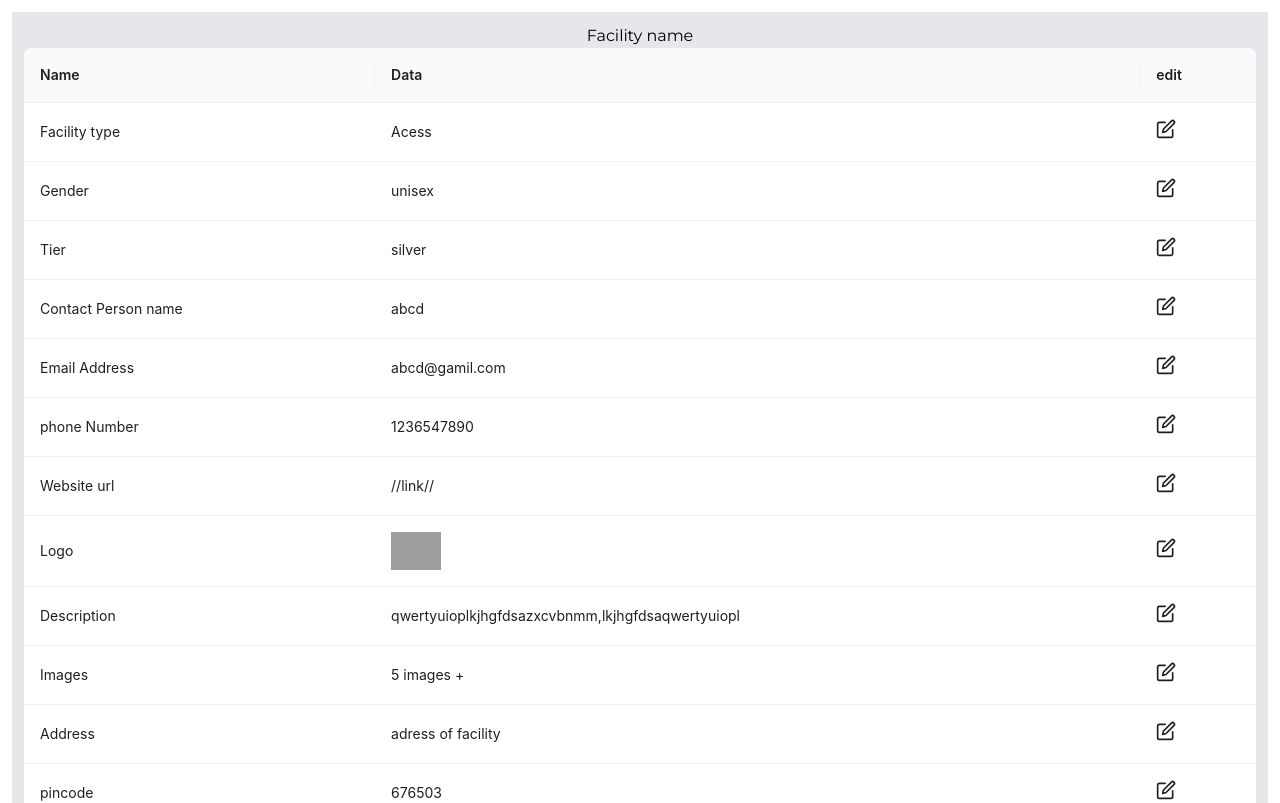
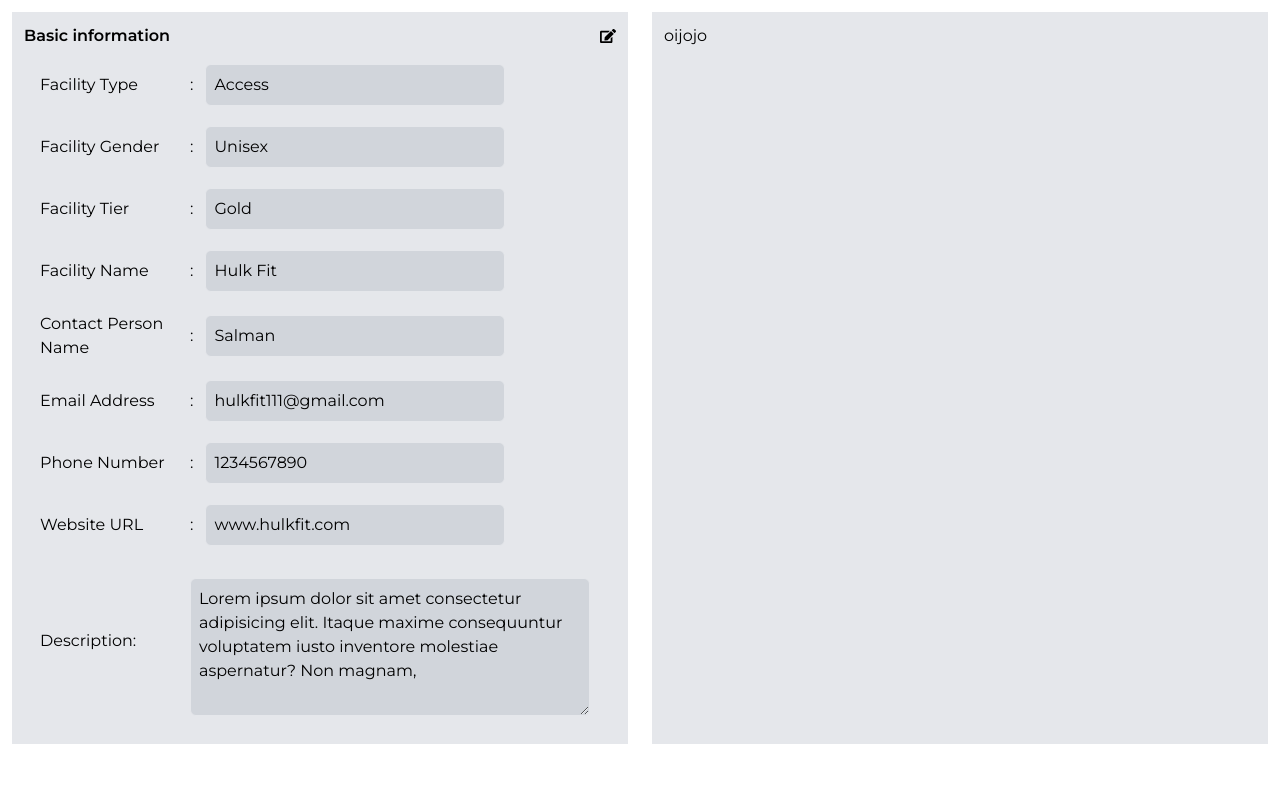
Before and after one commit to Salmanul-faris1696/OnlyPass, a React (Vite) app in the folder Frontend/: page /FacilitiesDetails in a window 1280 px wide. Shown: the top 803 px of the page. Built offline with nearby package versions, Linux system fonts and the light colour scheme; grey boxes are pictures that could not be loaded.

Commit message:
basic info-form connected to backend

```diff
--- a/Frontend/src/Dashboard/Pages/Equipments.tsx
+++ b/Frontend/src/Dashboard/Pages/Equipments.tsx
@@ -89,7 +89,7 @@ const Equipments: React.FC = () => {
     try {
       // if (info.file.status === 'done') {
         const imageUrl = info.file;
-        console.log({imageUrl});
+        console.log({"suiii":info});
 
         setNewEquipmentImage(imageUrl);
       // }
--- a/Frontend/src/Dashboard/Pages/FacilitiesDetails.tsx
+++ b/Frontend/src/Dashboard/Pages/FacilitiesDetails.tsx
@@ -1,152 +1,110 @@
-import React from 'react'
+import { Form, Input } from "antd";
+import { FaEdit } from "react-icons/fa";
 
-import { Space, Table, Tag } from 'antd';
-import type { TableProps } from 'antd';
-import { FiEdit } from 'react-icons/fi';
-
-
-interface DataType {
-  key: number;
-  name: string;
-  data: string | JSX.Element;
-
-}
-
-const columns: TableProps<DataType>['columns'] = [
+const data = [
   {
-    title: 'Name',
-    dataIndex: 'name',
-    key: 'name',
-    render: (text) => <a>{text}</a>,
+    id: 1,
+    label: "Facility Type ",
+    input: "Access",
   },
   {
-    title: 'Data',
-    dataIndex: 'data',
-    key: 'data',
-
-  },
-
-
-  {
-    title: 'edit',
-    key: 'edit',
-    render: (_, record) => (
-      <Space size="middle">
-        <a><FiEdit size={20}/></a>
-      </Space>)
-  },
-];
-
-
-
-const data: DataType[] = [
-  {
-    key: 1,
-    name: 'Facility type',
-    data:"Acess"
+    id: 2,
+    label: " Facility Gender ",
+    input: "Unisex",
   },
   {
-    key: 2,
-    name: 'Gender',
-    data:"unisex"
-
+    id: 3,
+    label: "Facility Tier ",
+    input: "Gold",
   },
   {
-    key:3,
-    name:"Tier",
-    data:"silver"
+    id: 4,
+    label: "Facility Name ",
+    input: "Hulk Fit",
   },
   {
-    key:4,
-    name:"Contact Person name",
-    data:"abcd"
+    id: 5,
+    label: "Contact Person Name ",
+    input: "Salman",
   },
   {
-    key:5,
-    name:"Email Address",
-    data:"abcd@gamil.com"
+    id:6 ,
+    label: "Email Address",
+    input: "hulkfit111@gmail.com",
   },
   {
-    key:6,
-    name:"phone Number",
-    data:"1236547890"
+    id:7 ,
+    label: "Phone Number",
+    input: "1234567890",
   },
   {
-    key:7,
-    name:"Website url",
-    data:"//link//"
+    id: 8,
+    label: "Website URL",
+    input: "www.hulkfit.com",
   },
-  {
-    key:8,
-    name:"Logo",
-    data: <img src="url_to_logo_imaghttps://imgs.search.brave.com/FiqsQ9uVBfHgu_AHZRUB152nOyn4d2l75v-v8YrfDYU/rs:fit:500:0:0/g:ce/aHR0cHM6Ly9tZWRp/YS5nZXR0eWltYWdl/cy5jb20vaWQvMTMx/NjU5MDQxMS92ZWN0/b3IvbS1sb2dvLWRl/c2lnbi5qcGc_cz02/MTJ4NjEyJnc9MCZr/PTIwJmM9OFI5YWcy/TVNQZ2dGY2NBQ3JP/cU8zOVB1ZlVOMy1q/bkg4QVJUZ2ZaNlY5/Zz0e" alt="Logo" style={{ maxWidth: '50px', maxHeight: '50px' }} />  },
-  {
-    key:9,
-    name:"Description",
-    data:"qwertyuioplkjhgfdsazxcvbnmm,lkjhgfdsaqwertyuiopl"
-  },
-  {
-    key:10,
-    name:"Images",
-    data:" 5 images +"
-  },{
-    key:11,
-    name:"Address",
-    data:"adress of facility "
-  },
-  {
-    key:12,
-    name:"pincode",
-    data:"676503"
-  },
-  {
-    key:13,
-    name:"Country",
-    data:"India"
-  },
-  {
-    key:14,
-    name:"State",
-    data:"Kerala"
-  },
-  {
-    key:15,
-    name:"Map-Link",
-    data:"Latitude , longitude"
-  },
-  {
-    key:16,
-    name:"Tier",
-    data:"silver"
-  },
-  {
-    key:1,
-    name:"Amenities",
-    data:"parking , locker-room , shower , towel , wifi "
-  },
-
 
 
 ];
 
-
 const FacilitiesDetails = () => {
   return (
-    <div>
-        <div className='bg-gray-200 p-3 m-3' >
-
-        <div className=' flex justify-center'>
-            Facility name
+    <div className="md:flex ">
+      <div className="m-3 p-3  bg-gray-200 md:w-[50%]">
+        <div className="basic_info flex justify-between items-center font-semibold">
+          <div>
+            <h1>Basic information</h1>
+          </div>
+          <div>
+            <FaEdit />
+          </div>
         </div>
 
-        <div>
-        <Table columns={columns  }  dataSource= {data}  pagination={{ pageSize: 30 }} />
+        {data.map((item) => (
+          <div key={item.id} className="Basic_info_detail mt-3  flex items-center m-3 p-1">
+            {/* <Form labelCol={{ span: 4 }} wrapperCol={{ span: 3 }}>
+              <div>
+                <div>
+
+                </div>
+              </div>
+              <Form.Item label={item.label} className="">
+                <Input disabled value={item.input} />
+              </Form.Item>
+            </Form> */}
+            <div className="label w-[150px]">
+              <h1>
+                {item.label}
+              </h1>
+
+            </div>
+            <div className="input flex gap-3 items-center">
+            :<input type="text" value={item.input} disabled className="border rounded-md p-2 bg-gray-300 w-[300px]"/>
+
+            </div>
+          </div>
+        ))}
+
+        <div className="description md:flex m-3 p-1 items-center">
+          <div className=" md:w-[150px] w-[10px]">
+            <h1>Description:</h1>
+          </div>
+          <div className="md:flex  md:gap-3 ">
+            <textarea name="" value={"Lorem ipsum dolor sit amet consectetur adipisicing elit. Itaque maxime consequuntur voluptatem iusto inventore molestiae aspernatur? Non magnam, "}  id="" cols={45} rows={5} className="border rounded-md  p-2 bg-gray-300 md:w-[400px] mt-3 "></textarea>
+
+          </div>
+        </div>
+
+        <div className="Logo">
+
 
         </div>
-        </div>
+      </div>
 
+      <div className="section-2 bg-gray-200 m-3 p-3 w-[50%]">
+oijojo
+      </div>
     </div>
-  )
-}
+  );
+};
 
-export default FacilitiesDetails
+export default FacilitiesDetails;
--- a/Frontend/src/Dashboard/Redux/Features/FacilityFeature/FacilititySlice.ts
+++ b/Frontend/src/Dashboard/Redux/Features/FacilityFeature/FacilititySlice.ts
@@ -1,42 +1,41 @@
 import { createSlice } from '@reduxjs/toolkit';
 import type { RootState } from '../../store';
+import axios from 'axios';
 
 
-enum GENDER  {
-    MALE = "MALE",
-    FEMALE = "FEMALE",
-    OTHER = "OTHER"
-}
+// enum GENDER  {
+//     MALE = "MALE",
+//     FEMALE = "FEMALE",
+//     OTHER = "OTHER"
+// }
 
-interface FacilitiesState {
+export interface FacilitiesState {
   facility_type: string;
-  gender?: GENDER;
-  basicInfo: {
+  gender:string
+  tier:string
     facilityName: string;
     contactPerson:string;
     emailAddress:string;
     phoneNumber:number;
     websiteURL:string;
-    logo:string;
+    logoUrl:string;
     description:string;
     images:string[]
-  };
 
 }
 
 const initialState: FacilitiesState = {
   facility_type: "",
-  gender: GENDER.MALE,
-  basicInfo: {
+  gender:"",
+  tier:"",
     facilityName: "",
     contactPerson:"",
     emailAddress:"",
     phoneNumber:0,
     websiteURL:"",
-    logo:"",
+    logoUrl:"",
     description:"",
-    images:[""]
-  },
+    images:[]
 
 }
 
@@ -45,14 +44,49 @@ export const FacilitySlice = createSlice({
   initialState,
   reducers: {
       addData :(state,action) => {
-        state.facility_type = action.payload,
-        state.basicInfo.images = action.payload;
+        console.log("redux data" ,action.payload);
+        // // console.log("redux ddd" ,action.payload.facility_Type);
+        // // if(action.payload[action.payload.facility_type])
+        // // state = action.
+        // state.facility_type = action.payload.facility_type,
+        // state.gender = action.payload.gender,
+        // state.tier =action.payload.tier,
+        // state.basicInfo.facilityName = action.payload.facility_Name;
+        // state.basicInfo.contactPerson = action.payload.contact_person;
+        // state.basicInfo.emailAddress = action.payload.email;
+        // state.basicInfo.phoneNumber = action.payload.phone_number;
+        // state.basicInfo.websiteURL = action.payload.webLink;
+        // state.basicInfo.logo =action.payload.logo;
+        // state.basicInfo.description =action.payload.desc;
+        // state.basicInfo.images = action.payload.images;
+
+        // console.log("data22" , {...state});
+        Object.keys(action.payload).forEach((key) => {
+          const value = action.payload[key];
+          console.log({key},{value});
 
 
+          // Use type casting to handle the type mismatch
+          console.log("keyof :",key as keyof FacilitiesState);
 
-        // console.log({paylod: action.payload});
-        // state = action.payload
-        console.log("playload image : " , state.basicInfo.images);
+          console.log("hasownpro :",state.hasOwnProperty(key as keyof FacilitiesState));
+          if (state.hasOwnProperty(key as keyof FacilitiesState)) {
+
+            if (typeof value === 'object' && !Array.isArray(value)) {
+              // If the value is an object, handle it appropriately (nested structure)
+              console.log("existing state");
+
+              state[key as keyof FacilitiesState] = {
+                ...(state[key as keyof FacilitiesState] as Record<string, unknow>),
+                ...value,
+              };
+            } else {
+              console.log("new state");
+              // Otherwise, update the field with the new value
+              state[key as keyof FacilitiesState] = value;
+            }
+          }
+        });
 
        },
 
--- a/Frontend/src/Dashboard/components/BasicInfo.tsx
+++ b/Frontend/src/Dashboard/components/BasicInfo.tsx
@@ -1,10 +1,12 @@
 import { PlusOutlined, UploadOutlined } from '@ant-design/icons';
 import { Button,  Form, Input, Radio, Upload, Select, message, } from 'antd';
 import type { UploadProps } from 'antd';
-import { useDispatch } from 'react-redux';
+import { useDispatch, useSelector } from 'react-redux';
 import { nextButton,  } from '../Redux/Features/ButtonSlice';
 import { useState } from 'react';
-import { addData } from '../Redux/Features/FacilityFeature/FacilititySlice';
+import { FacilitiesState, addData } from '../Redux/Features/FacilityFeature/FacilititySlice';
+import { useAppSelector } from '../Redux/hooks';
+import { ApiClientPrivate } from '../../utils/axios';
 
 
 const { TextArea } = Input;
@@ -13,6 +15,9 @@ const { TextArea } = Input;
 const BasicInfo = () => {
 
     const dispatch = useDispatch()
+    const reduxState = useAppSelector((state) => state.facility)
+    console.log({reduxState});
+
     const handleNext = () => {
 
           dispatch(nextButton());
@@ -20,11 +25,14 @@ const BasicInfo = () => {
     };
       const [infoData, setInfoData] = useState({})
       const handleInputChange = (e:any) =>{
-console.log("name:",e.target.name, "checked : ",e.target.checked,"value", e.target.value);
+        console.log(e.target,"name:", e.target.name, "value:",e.target.value );
+
+// console.log("name:",e.target.name, "checked : ",e.target.checked,"value", e.target.value);
 
         const fieldName = e.target.name;
+
         const fieldValue =  e.target.type == "checked" ? e.target.checked : e.target.value ;
-        console.log({fieldValue});
+        // console.log({fieldValue});
 
         setInfoData((prevInfoData) => ({
             ...prevInfoData,
@@ -33,24 +41,143 @@ console.log("name:",e.target.name, "checked : ",e.target.checked,"value", e.targ
 dispatch(addData({[fieldName]: fieldValue}))
 
 
-            console.log("fieldData",infoData)
         // console.log(e.target.value);
       }
 
       const handleChange = (value: { value: string; label: React.ReactNode }) => {
-        console.log(value);
-        dispatch(addData({label :value  }))
+        console.log({value});
+        setInfoData((prevInfoData) => ({
+          ...prevInfoData,
+          ["tier"]: value.value ,
+        }));
+        dispatch(addData({ ["tier"]: value.value }))
+         };
+
+      // const normFile = async (e: any) => {
+
+
+      //  const resLogo = await ApiClientPrivate.post("/images/upload-logo",e.file, {
+      //     headers:{
+      //       'Content-Type': 'form-data'
+      //     }
+      //   } )
+
+      //     // dispatch(addData({logo:e.file.originFileObj.uid}))
+      //     console.log("logo",resLogo);
+
+
+      //   if (Array.isArray(e)) {
+      //     return e;
+      //   }
+      //   return e?.fileList;
+      // };
+
+
+      // const normFile = async (info: any) => {
+      //   try {
+
+
+
+      //     const formData = new FormData();
+
+      //     formData.append('file', info);
+      //     console.log("test",info.fileList[0].originFileObj);
+
+      //     const response = await ApiClientPrivate.post("/images/upload-logo", formData, {
+      //       headers: {
+      //         'Content-Type': 'multipart/form-data',
+      //       },
+      //     });
+      //     console.log("Logo upload response:", response.data);
+
+      //   } catch (error) {
+      //     console.error("Logo upload error:", error);
+      //   }
+      // };
+
+      const normFileImages = async (e: any) => {
+        try {
+          // Assuming ApiClientPrivate is an Axios instance
+
+          // Create a FormData object to handle file uploads
+          const formData = new FormData();
+          formData.append('facility_images', e.fileList[0].originFileObj);
+
+          // Make the POST request to upload the logo
+          const response = await ApiClientPrivate.post("/images/upload-img", formData, {
+            headers: {
+              'Content-Type': 'multipart/form-data', // Set the correct content type for file upload
+            },
+          });
+
+          // Handle the response appropriately
+          console.log("Logo upload response:", response.data);
+          dispatch(addData({ images: response.data.facility_images }));
+
+          if (Array.isArray(e)) {
+            return e;
+          }
+
+          // Optionally, you might want to set the logo value to the uploaded file's UID
+          // dispatch(addData({ logo: response.data.uid }));
+
+          // Return the file list (or any other value you need)
+          return e?.fileList;
+        } catch (error) {
+          // Handle errors during logo upload
+          console.error("Logo upload error:", error);
+
+          // Return the file list or handle errors based on your requirements
+          if (Array.isArray(e)) {
+            return e;
+          }
+          return e?.fileList;
+        }
       };
 
-      const normFile = (e: any) => {
-          dispatch(addData({logo:e.file.originFileObj.uid}))
-          console.log("logo",e.file.originFileObj.uid);
+      const normFileLogo = async (e: any) => {
+        try {
+          // Assuming ApiClientPrivate is an Axios instance
 
-        if (Array.isArray(e)) {
-          return e;
+          // Create a FormData object to handle file uploads
+          const formData = new FormData();
+          formData.append('logo', e.fileList[0].originFileObj);
+
+          // Make the POST request to upload the logo
+          const response = await ApiClientPrivate.post("/images/upload-logo", formData, {
+            headers: {
+              'Content-Type': 'multipart/form-data', // Set the correct content type for file upload
+            },
+          });
+
+          // Handle the response appropriately
+          console.log("Logo upload response:", response.data.facility_images);
+          dispatch(addData({ ["logoUrl"]: response.data.facility_images }))
+
+
+          if (Array.isArray(e)) {
+            return e;
+          }
+
+          // Optionally, you might want to set the logo value to the uploaded file's UID
+          // dispatch(addData({ logo: response.data.uid }));
+
+          // Return the file list (or any other value you need)
+          return e?.fileList;
+        } catch (error) {
+          // Handle errors during logo upload
+          console.error("Logo upload error:", error);
+
+          // Return the file list or handle errors based on your requirements
+          if (Array.isArray(e)) {
+            return e;
+          }
+          return e?.fileList;
         }
-        return e?.fileList;
       };
+
+
+
 
       const props: UploadProps = {
         name: 'file',
@@ -81,16 +208,18 @@ dispatch(addData({[fieldName]: fieldValue}))
       };
 
 
+      console.log("fieldData",infoData)
 
+const [form] = Form.useForm()
 
   return (
     <div className='font-semibold  '>
-      <Form  onFinish={(values) => console.log("Form submitted with values:", values)}  onChange={handleInputChange} labelCol={{ span: 7 }} wrapperCol={{ span: 25 }}
+      <Form form={form}  onFinish={handleNext}  onChange={handleInputChange} labelCol={{ span: 7 }} wrapperCol={{ span: 25 }}
       className="max-w-[400px] md:max-w-[500px]  ">
         <div>
             <div>
-                <Form.Item   label="Facility Type :" className='' name={"facilitytype"} required rules={[{  message: 'Please Select your Type!' }]}>
-                    <Radio.Group name="Facility_Type"  >
+                <Form.Item   label="Facility Type :" className='' name={"facility_type"}  rules={[{  required:true,message: 'Please Select your Type!' }]}>
+                    <Radio.Group name="facility_type"  >
                         <Radio value="acess"> Access </Radio>
                         <Radio value="pass"> Pass </Radio>
                     </Radio.Group>
@@ -98,8 +227,8 @@ dispatch(addData({[fieldName]: fieldValue}))
             </div>
 
             <div className=''>
-                 <Form.Item   label="Gender :" className='ml-3'  name={'gender'} required rules={[{  message: 'Please Select your Type!' }]} labelCol={{span :5}}>
-                    <Radio.Group name="Gender"  >
+                 <Form.Item   label="Gender :" className='ml-3'  name={'gender'}  rules={[{ required:true, message: 'Please Select your Type!' }]} labelCol={{span :5}}>
+                    <Radio.Group name="gender"  >
                         <Radio value="gents"> Gents </Radio>
                         <Radio value="ladies"> Ladies </Radio>
                         <Radio value="unisex"> Unisex (mixed) </Radio>
@@ -109,8 +238,8 @@ dispatch(addData({[fieldName]: fieldValue}))
             </div>
 
             <div className='ml-3'>
-                <Form.Item label="Tier" name="tier" required rules={[{  message: 'Please Select your Tier!' }]} labelCol={{ span: 4 }}>
-                        <Select labelInValue defaultValue={{ value: '', label: 'Select tier' }} style={{ width: 120,  }}onChange={handleChange}
+                <Form.Item label="Tier" name="tier"  rules={[{ required:true, message: 'Please Select your Tier!' }]} labelCol={{ span: 4 }}>
+                        <Select labelInValue defaultValue={{ value:"", label: 'Select tier' }} style={{ width: 120,  }}onChange={handleChange}
                 options={[
                 {
                     value: 'Platinum',
@@ -141,28 +270,28 @@ dispatch(addData({[fieldName]: fieldValue}))
             </div>
 
             <div>
-                <Form.Item label="Facility Name" name={"facility_Name"} rules={[{ required: true, message: 'Please Enter Facilicty name' }]}>
-                    <Input   />
+                <Form.Item label="Facility Name" name={"facilityName"} rules={[{ required: true, message: 'Please Enter Facilicty name' }]}>
+                    <Input name='facilityName'  value={reduxState.facilityName}/>
                 </Form.Item>
 
-                <Form.Item label="Contact Person Name" name={"contact_person"} rules={[{ required: true, message: 'Please Enter Contact person name' }]}>
-                    <Input  />
+                <Form.Item label="Contact Person Name"labelCol={{ span: 8 }} name={"contactPerson"} rules={[{ required: true, message: 'Please Enter Contact person name' }]}>
+                    <Input name='contactPerson'  />
                 </Form.Item>
 
-                <Form.Item label="Email Address" name={"email"} rules={[{ required: true, message: 'Please Enter Email Address' }]} className=''>
-                    <Input   />
+                <Form.Item label="Email Address" name={"emailAddress"} rules={[{ required: true, message: 'Please Enter Email Address' }]} className=''>
+                    <Input  name='emailAddress' />
                 </Form.Item>
 
-                <Form.Item label=" phone Number "  name={"phone_number"} rules={[{ required: true, message: 'Please Enter phone number' }]} className=''>
-                    <Input  type='tel' pattern='[0-9]'   />
+                <Form.Item label=" phone Number "  name={"phoneNumber"} rules={[{ required: true, message: 'Please Enter phone number' }]} className=''>
+                    <Input  type='tel'  name='phoneNumber'   />
                 </Form.Item>
 
-                <Form.Item label="Website url" className=''>
-                    <Input name="Url" />
+                <Form.Item label="Website url" className='' name={"websiteURL"}>
+                    <Input name="websiteURL" />
                 </Form.Item>
 
-                <Form.Item label="Logo" name="logo" valuePropName="fileList" getValueFromEvent={normFile}>
-                     <Upload listType="picture-card"  maxCount={1}>
+                <Form.Item label="Logo" name="logo"   >
+                     <Upload listType="picture-card"  maxCount={1}  onChange={() => normFileLogo(form.getFieldValue("logo"))}>
                         <button style={{ border: 0, background: 'none' }} type="button">
                         <PlusOutlined />
                         <div style={{ marginTop: 8 }}>Upload</div>
@@ -170,12 +299,14 @@ dispatch(addData({[fieldName]: fieldValue}))
                     </Upload>
                 </Form.Item>
 
-                <Form.Item label="Description">
-                    <TextArea name="desc" rows={4} />
+                <Form.Item label="Description" name={"description"}>
+                    <TextArea name="description" rows={4} />
                 </Form.Item>
+
+
                 <div className=' '>
-                    <Form.Item label="Images (min.5 Nos)" labelCol={{ span: 7 }} valuePropName="fileList" >
-                    <Upload {...props}>
+                    <Form.Item label="Images (min.5 Nos)" name={"images"} labelCol={{ span: 7 }}   >
+                    <Upload {...props} onChange={() => normFileImages(form.getFieldValue("images"))}>
                         <Button icon={<UploadOutlined />}>Click to Upload</Button>
                         <h1 className='text-red-600'>(preview size is 16:9)</h1>
                     </Upload>
@@ -184,15 +315,15 @@ dispatch(addData({[fieldName]: fieldValue}))
                 </div>
             </div>
         </div>
-      </Form>
       <div className='flex gap-3 justify-center'>
         <Button type='primary'  className='bg-blue-600 '
-         onClick={handleNext}>
+         htmlType='submit'>
                 Next
         </Button>
 
 
       </div>
+      </Form>
     </div>
 
   )
--- a/Frontend/src/Dashboard/components/Location.tsx
+++ b/Frontend/src/Dashboard/components/Location.tsx
@@ -41,24 +41,24 @@ const Location = () => {
 
                 <div>
 
-                  <Form.Item label="Address">
-                    <TextArea name="Address" rows={4} />
+                  <Form.Item label="Address" name={"address"} rules={[{required:true , message:"Enter address field"}]}>
+                    <TextArea  rows={4} />
                   </Form.Item>
 
 
-                  <Form.Item label="Pin Code">
-                    <Input name="pin"/>
+                  <Form.Item label="Pin Code" name={"pin"} rules={[{required:true , message:"enter Pin-number"}]}>
+                    <Input />
                   </Form.Item>
 
                   <Form.Item label="Country"className=''  >
-                    <Input name='country' disabled value={"India"} />
+                    <Input  disabled value={"India"} />
                   </Form.Item>
 
-                  <Form.Item label="State" className=''>
-                    <Input name="state" disabled value={'Kerala'}/>
+                  <Form.Item label="State" className='' >
+                    <Input  disabled value={'Kerala'}/>
                   </Form.Item>
 
-                  <Form.Item label="Map Link" className=''>
+                  <Form.Item label="Map Link"  name ={"map"} rules={[{required:true , message:"mark your latitude and longitude"} ]}>
                       <Input name='mapLink'/>
                   </Form.Item>
 
```
Also changed, not shown: Frontend/src/Dashboard/components/EquipmentForm.tsx (+32 -3 lines).
